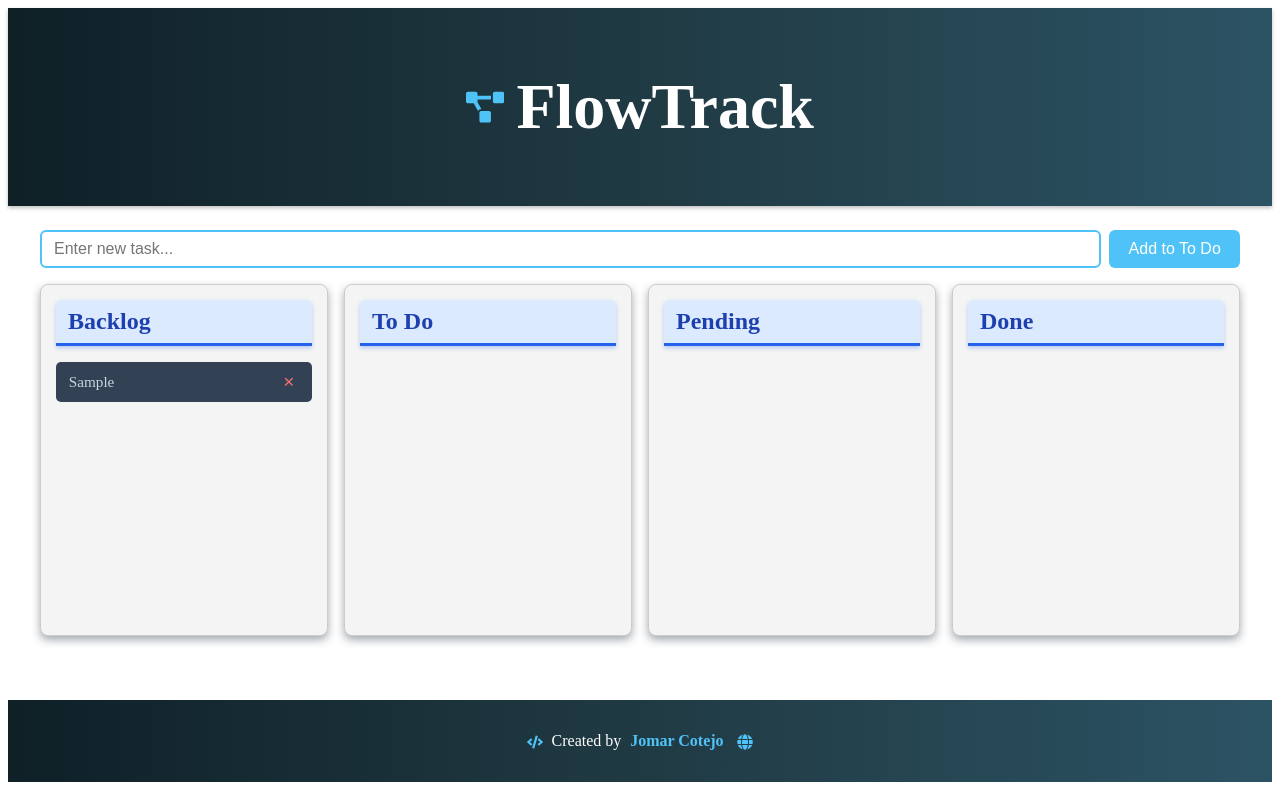
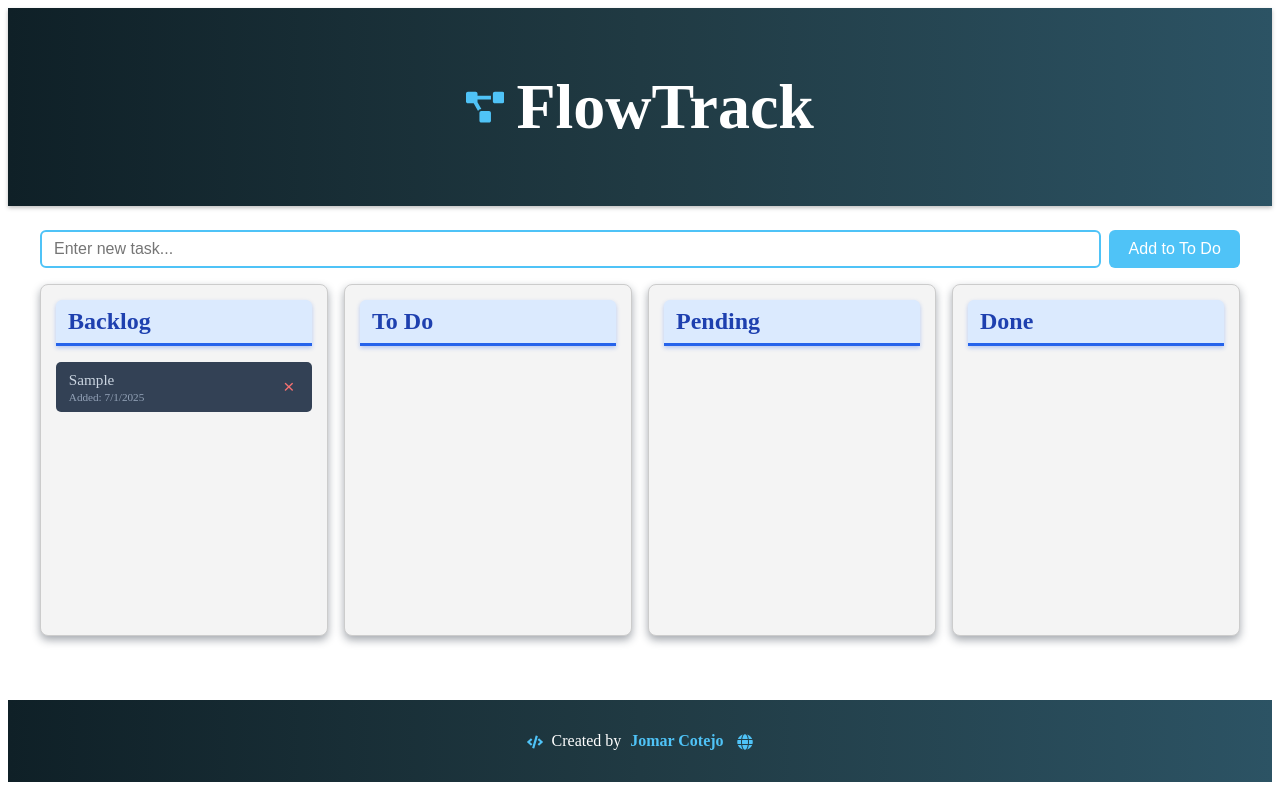
Before and after one commit to cotejoj/flowtrack, a React (Vite) app: page / in a window 1280 px wide. Both pictures are taken after typing "Sample" into the empty fields and a click on the button "Add to To Do". Built offline with nearby package versions, Linux system fonts and the light colour scheme.

Commit message:
added date on tasklist

```diff
--- a/src/components/TaskList.css
+++ b/src/components/TaskList.css
@@ -5,6 +5,20 @@
   padding: 1rem 2rem;
   justify-content: center;
   flex-wrap: wrap;
+}
+
+.task-text-container {
+  display: flex;
+  flex-direction: column;
+  flex-grow: 1;
+  margin-right: 0.6rem;
+}
+
+.task-date {
+  font-size: 0.7rem;
+  color: #94a3b8; /* muted blue-gray */
+  margin-top: 2px;
+  user-select: none;
 }
 
 /* Each Column */
--- a/src/components/TaskList.tsx
+++ b/src/components/TaskList.tsx
@@ -6,6 +6,7 @@ type TaskStatus = "todo" | "pending" | "done" | "backlog";
 type Task = {
   id: string;
   text: string;
+  createdAt: string;
 };
 
 type TaskMap = {
@@ -57,13 +58,18 @@ export default function TaskList() {
     e.preventDefault();
     if (!taskInput.trim()) return;
 
-    const newTask: Task = { id: generateId(), text: taskInput.trim() };
+    const newTask: Task = {
+        id: generateId(),
+        text: taskInput.trim(),
+        createdAt: new Date().toISOString(),
+    };
     setTasks((prev) => ({
         ...prev,
         backlog: [...prev.backlog, newTask],
     }));
     setTaskInput("");
     };
+
 
   const handleDragStart = (task: Task, source: TaskStatus) => {
     setDraggedTask(task);
@@ -127,6 +133,7 @@ export default function TaskList() {
             onDragStart={() => handleDragStart(task, key)}
             className={key === "done" ? "task-item done-task" : "task-item"}
             >
+            <div className="task-text-container">
                 <span
                 contentEditable
                 suppressContentEditableWarning
@@ -135,6 +142,10 @@ export default function TaskList() {
                 >
                 {task.text}
                 </span>
+                <small className="task-date">
+                Added: {new Date(task.createdAt).toLocaleDateString()}
+                </small>
+            </div>
             <button
                 className="delete-btn"
                 onClick={() => handleDelete(task.id, key)}
```
Lines whose indentation alone changed are shown as unchanged.
